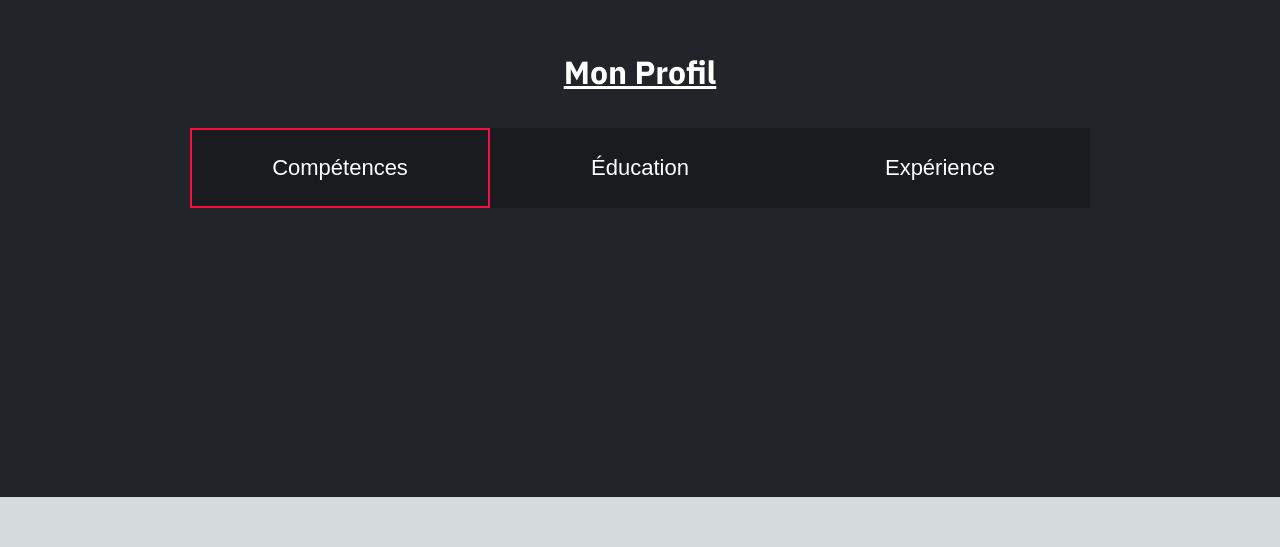
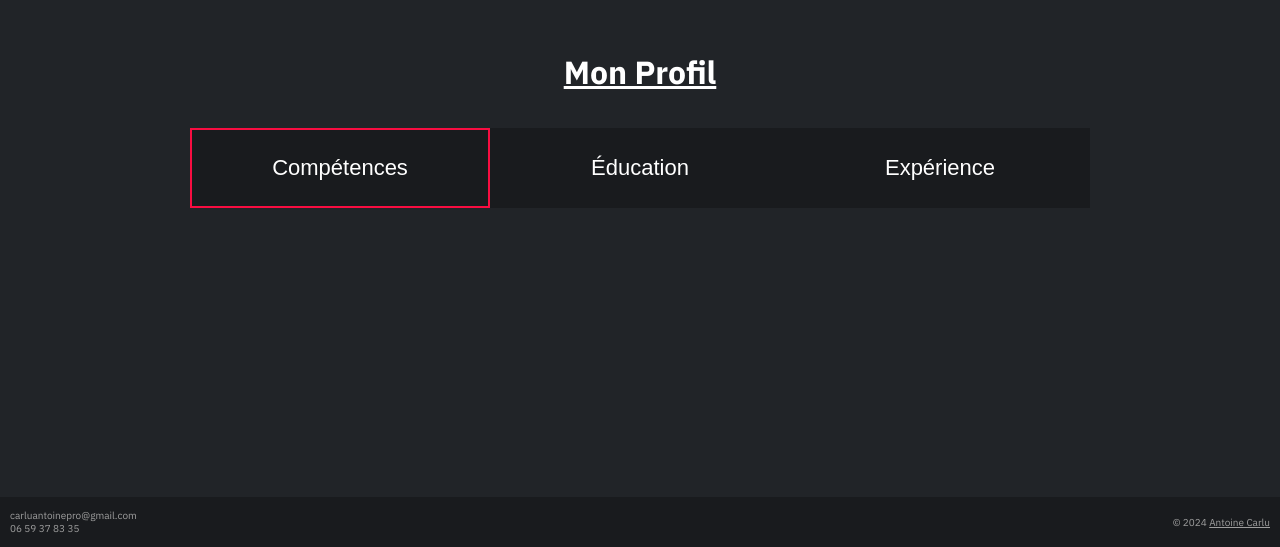
Before and after one commit to AntoineCarlu/Portfolio, a Next.js app in the folder Portfolio/: page / in a window 1280 px wide. Shown: the part 1903-2450 px from the top of the page. Before the commit the page ends 2400 px from the top, so only its background shows below. Built offline with nearby package versions, Linux system fonts and the light colour scheme; no server answers; the database is empty.

Commit message:
feature: footer added

```diff
--- a/Portfolio/src/app/page.jsx
+++ b/Portfolio/src/app/page.jsx
@@ -3,6 +3,7 @@ import Header from '@/components/header/Header.component';
 import Accueil from '@/components/home/Home.component';
 import ProjectsList from '@/components/projects/Projects.component' ;
 import Profil from '@/components/profil/Profil.component';
+import Footer from '@/components/footer/Footer.component';
 
 export default function Home() {
   return (
@@ -11,6 +12,7 @@ export default function Home() {
       <Accueil />
       <ProjectsList />
       <Profil />
+      <Footer />
     </main>
   )
 }
--- a/Portfolio/src/components/footer/Footer.component.jsx
+++ b/Portfolio/src/components/footer/Footer.component.jsx
@@ -2,8 +2,14 @@ import styles from './footer.module.css'
 
 export default function Footer() {
   return (
-    <>
-      test
-    </>
+    <div className={styles.footer}>
+      <div>
+        <p>carluantoinepro@gmail.com</p>
+        <p>06 59 37 83 35</p>
+      </div>
+      <div>
+        <p>© 2024 <u><a href='https://github.com/AntoineCarlu' target='_blank'>Antoine Carlu</a></u></p>
+      </div>
+    </div>
   )
 }
--- a/Portfolio/src/components/footer/footer.module.css
+++ b/Portfolio/src/components/footer/footer.module.css
@@ -0,0 +1,12 @@
+.footer {
+  padding: 10px;
+  width: 100%;
+  min-height: 50px;
+  font-size: 10px;
+  color: #9e9e9e;
+  background-color: rgba(25, 27, 30);
+
+  display: flex;
+  justify-content: space-between;
+  align-items: center;
+}
--- a/Portfolio/src/components/profil/profil.module.css
+++ b/Portfolio/src/components/profil/profil.module.css
@@ -17,9 +17,9 @@
   }
   /*Buttons select*/
   .profil .buttons_div {
-     width: 300px;
-     height: 70px;
-     background-color: rgba(25, 27, 30);
+    width: 300px;
+    height: 70px;
+    background-color: rgba(25, 27, 30);
   }
     .buttons_div button {
       width: 100px;
```
